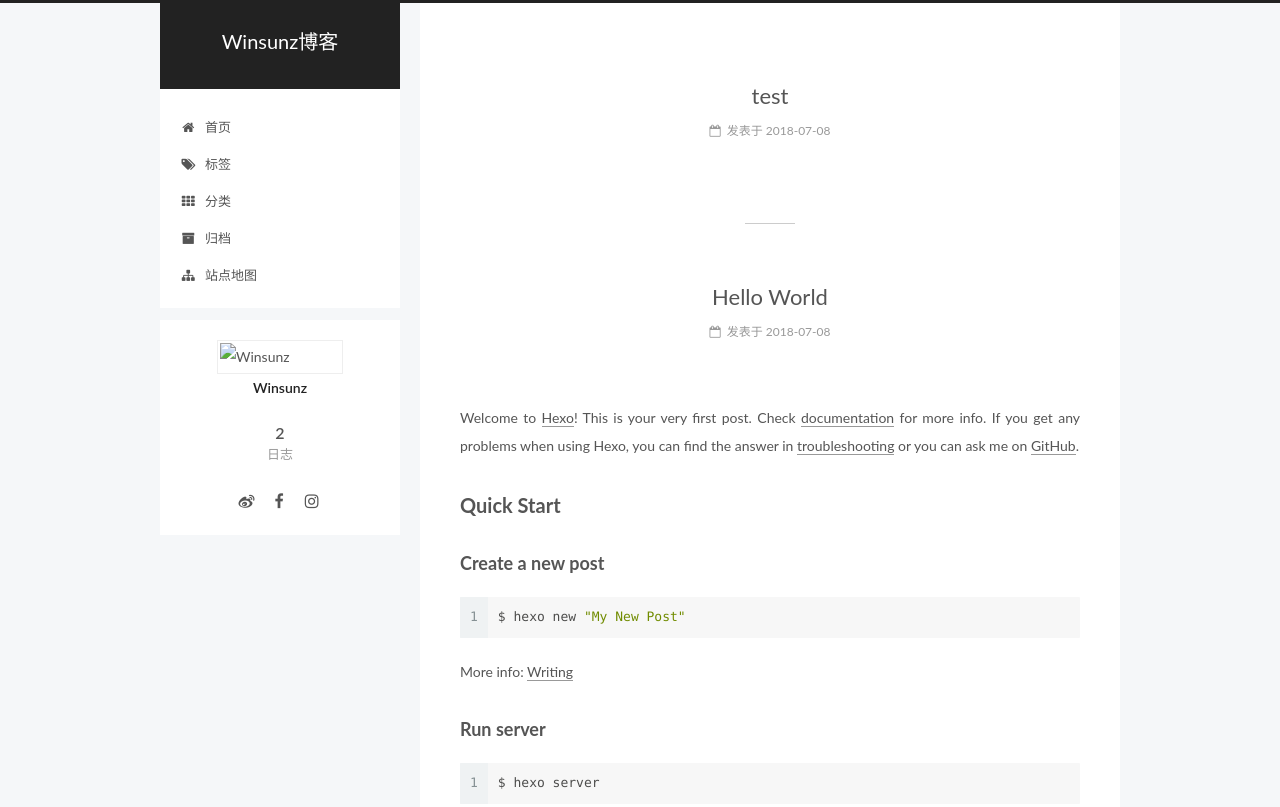
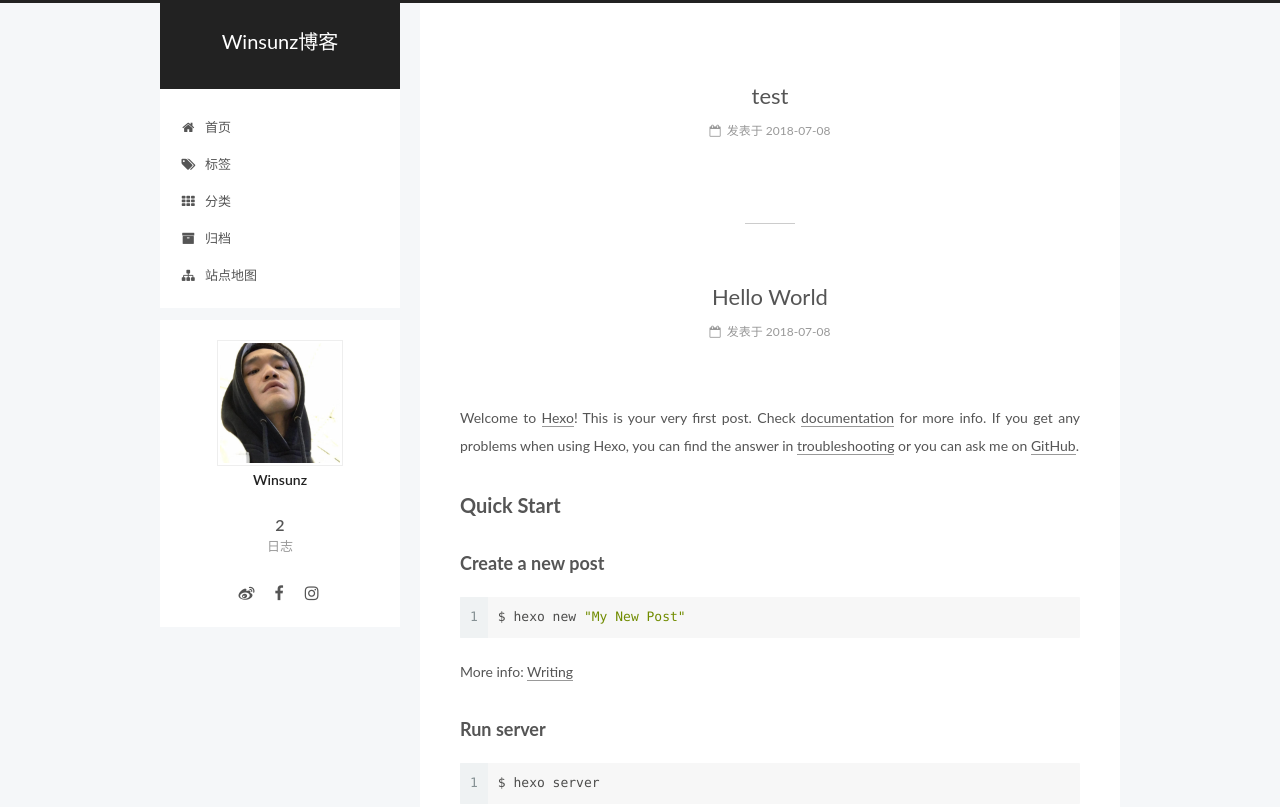
Before and after one commit to winsunz/winsunz, a plain HTML site: page index.html in a window 1280 px wide. Shown: the top 807 px of the page. Drawn offline with Linux system fonts and the light colour scheme.

Commit message:
Site updated: 2018-07-08 16:42:15

```diff
--- a/css/main.css
+++ b/css/main.css
@@ -1823,7 +1823,7 @@ pre .javascript .function {
   width: 4px;
   height: 4px;
   border-radius: 50%;
-  background: #b3cd40;
+  background: #1ccf59;
 }
 .links-of-blogroll {
   font-size: 13px;
--- a/index.html
+++ b/index.html
@@ -264,7 +264,7 @@
     <span hidden itemprop="author" itemscope itemtype="http://schema.org/Person">
       <meta itemprop="name" content="Winsunz">
       <meta itemprop="description" content="">
-      <meta itemprop="image" content="/images/avatar.png">
+      <meta itemprop="image" content="/uploads/avatar.png">
     </span>
 
     <span hidden itemprop="publisher" itemscope itemtype="http://schema.org/Organization">
@@ -383,7 +383,7 @@
     <span hidden itemprop="author" itemscope itemtype="http://schema.org/Person">
       <meta itemprop="name" content="Winsunz">
       <meta itemprop="description" content="">
-      <meta itemprop="image" content="/images/avatar.png">
+      <meta itemprop="image" content="/uploads/avatar.png">
     </span>
 
     <span hidden itemprop="publisher" itemscope itemtype="http://schema.org/Organization">
@@ -529,7 +529,7 @@
           <div class="site-author motion-element" itemprop="author" itemscope itemtype="http://schema.org/Person">
 
               <img class="site-author-image" itemprop="image"
-                src="/images/avatar.png"
+                src="/uploads/avatar.png"
                 alt="Winsunz" />
 
               <p class="site-author-name" itemprop="name">Winsunz</p>
```
Also changed, not shown: 2018/07/08/hello-world/index.html (+2 -2 lines), 2018/07/08/test/index.html (+2 -2 lines), archives/2018/07/index.html (+1 -1 lines), archives/2018/index.html (+1 -1 lines), archives/index.html (+1 -1 lines), categories/index.html (+1 -1 lines), tags/index.html (+1 -1 lines), uploads/avatar.png (added).
